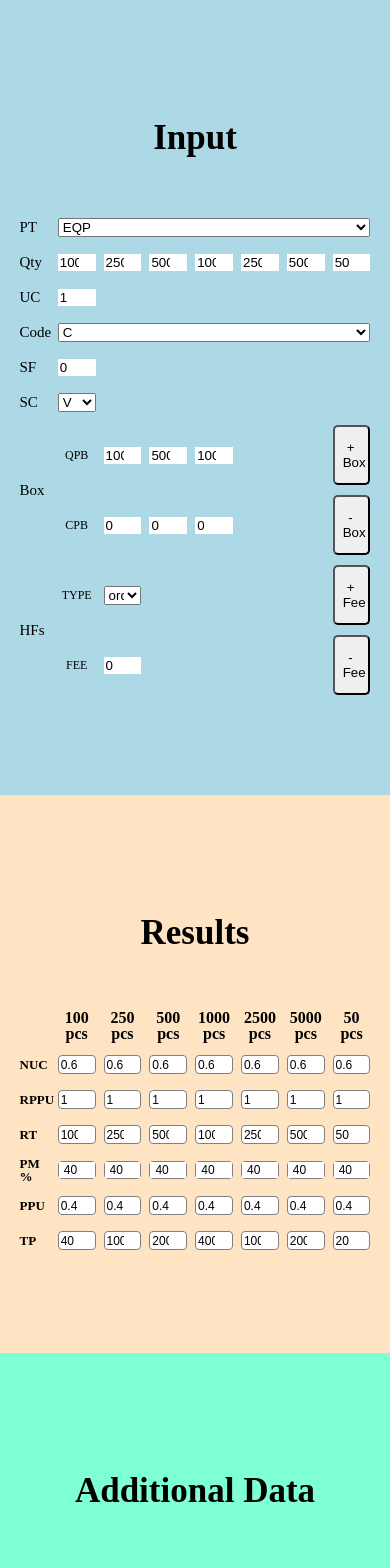
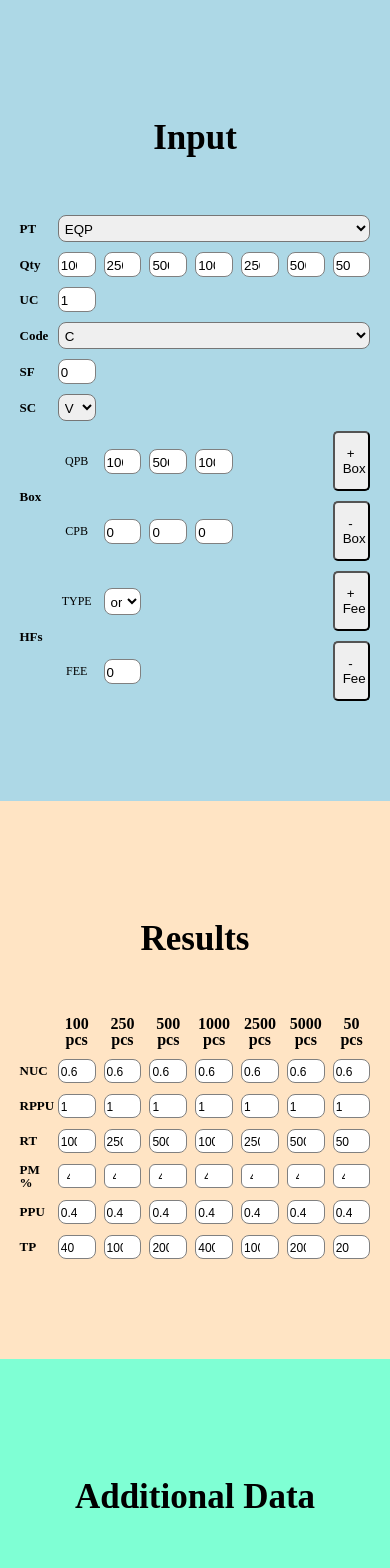
Before and after one commit to webdev-dave/bizzbuzz-custom-calculator, a React (Create React App) app: page / in a window 390 px wide. Shown: the top 1568 px of the page. Built offline with nearby package versions, Linux system fonts and the light colour scheme.

Commit message:
add mobile input font style

```diff
--- a/src/assets/styles/app.css
+++ b/src/assets/styles/app.css
@@ -31,22 +31,40 @@ h3 {
   margin: 2rem 0;
 }
 
+h6.row-head {
+  justify-self: start;
+  align-self: center;
+  font-size: 1.5rem;
+}
 
 p {
   font-size: 1.6rem;
 }
 
 
-
 button {
   cursor: pointer;
 }
 
-h6.row-head {
-  justify-self: start;
-  align-self: center;
-  font-size: 1.5rem;
+input {
+  border: 1px solid gray;
+  border-radius: 4px;
 }
+
+select {
+  padding: 5px 4px 3px 4px;
+  border-radius: 8px;
+}
+
+.result-data, .input-data {
+  padding: 5px 4px 3px 4px;
+  background-color: white;
+  width: 100%;
+  border: 1px solid gray;
+  border-radius: 8px;
+}
+
+
 
 
 /* -----------------------------------------------------main grid-------------------------------- */
@@ -269,29 +287,23 @@ p.cost-pb{
 }
 
 
-.result-data {
-  background-color: white;
-  width: 100%;
-  padding: 3% 5%;
-  border: 1px solid gray;
-  border-radius: 4px;
-}
-
-
 /* ------------------------------------- Profit Margin --------------------- */
 
 
 .profit-margin {
-  padding: 0;
   display: flex;
   align-items: center;
+  background-color: #fff;
+  border: 1px solid gray;
+  border-radius: 6px;
+  padding: 3.5px 3px 2px 3px;
 }
 
 .profit-margin input {
   min-height: 98%;
   width: 85%;
-  padding: 3% 0;
   padding-left: 5px;
+  border: none;
 
 }
 
@@ -399,9 +411,37 @@ p.cost-pb{
   p.handling.title-fee,
   p.handling.title-type {
     font-size: 1.2rem;
-    /* font-weight: 600; */
   }
 }
+
+
+@media only screen and (max-width: 560px) {
+
+  #input-container h6.row-head,
+  #results-container h6.row-head,
+  #additional-data-container h6.row-head {
+    font-size: 1.3rem;
+    font-weight: 600;
+  }
+
+  #results-container input {
+    font-size: 1.2rem;
+  }
+
+  select {
+    padding: 5px 2.5px 3px 2px;
+  }
+
+  .result-data, .input-data {
+    padding: 5px 2.5px 3px 2px;
+
+  }
+
+
+}
+
+
+
 
 
 /* ------------------------------------------------------------------------ mobile grid styles */
@@ -435,25 +475,8 @@ p.cost-pb{
     display: none;
   }
 
-  .profit-margin input {
-      min-height: 98%;
-      width: 100%;
-      padding: 3% 0;
-      padding-left: 5px;
-
-    }
-}
-
-
-@media only screen and (max-width: 560px) {
-
-  #results-container h6.row-head {
-    font-size: 1.3rem;
-    font-weight: 600;
-  }
-
-  #results-container input {
-    font-size: 1.2rem;
+  .profit-margin {
+    padding: 3.5px 3px 2px 3px;
   }
 
 }
--- a/src/components/input/CostPerBox.js
+++ b/src/components/input/CostPerBox.js
@@ -12,7 +12,7 @@ const CostPerBox = ({id, boxIndex}) => {
     //update net unit cost based on total box data
     dispatch(updateNetUnitCost({}));
   }
-  return <input className="cost-pb" id={id} type="number" value={costPerBox} onChange={handleChange}  />;
+  return <input className="cost-pb input-data" id={id} type="number" value={costPerBox} onChange={handleChange}  />;
 };
 
 export default CostPerBox;
--- a/src/components/input/HandlingFee.js
+++ b/src/components/input/HandlingFee.js
@@ -11,7 +11,7 @@ const HandlingFee = ({handlingIndex, id}) => {
   }
   return (
     <input
-    className="handling-fees-input"
+    className="handling-fees-input input-data"
     type="text"
     id={id}
     value={handlingFee}
--- a/src/components/input/HandlingType.js
+++ b/src/components/input/HandlingType.js
@@ -11,7 +11,7 @@ const HandlingType = ({handlingIndex, id}) => {
   }
   return (
     <select
-      className="handling-fees-selector"
+      className="handling-fees-selector input-data"
       id={id}
       value={handlingType}
       onChange={handleChange}
--- a/src/components/input/QtyPerBox.js
+++ b/src/components/input/QtyPerBox.js
@@ -20,7 +20,7 @@ const QtyPerBox = ({ id, boxIndex}) => {
 
   return (
     <input
-      className="qty-pb"
+      className="qty-pb input-data"
       id={id}
       type="number"
       value={qtyPerBox}
--- a/src/components/input/Quantity.js
+++ b/src/components/input/Quantity.js
@@ -24,7 +24,7 @@ const Quantity = ({ id, columnIndex }) => {
         value={quantity}
         onChange={handleChange}
         id={id}
-        className="qty-input"
+        className="qty-input  input-data"
       />
     </div>
   );
--- a/src/components/input/SetupCode.js
+++ b/src/components/input/SetupCode.js
@@ -11,7 +11,7 @@ const SetupCode = () => {
   }
   return (
     <select
-      className="setup-code"
+      className="setup-code "
       value={setupCode}
       id="unit-code-selector"
       onChange={handleChange}
--- a/src/components/input/SetupFee.js
+++ b/src/components/input/SetupFee.js
@@ -11,7 +11,7 @@ const SetupFee = () => {
 
   return (
     <input
-      className="setup-fee"
+      className="setup-fee input-data"
       type="number"
       value={setupFee}
       onChange={handleChange}
--- a/src/components/input/UnitCost.js
+++ b/src/components/input/UnitCost.js
@@ -28,6 +28,7 @@ const UnitCost = ({ id, columnIndex }) => {
       <input
         type="number"
         id="unit-cost-1"
+        className="input-data"
         value={unitCost}
         onChange={handleChange}
       />
--- a/src/components/results/ProfitMargin.js
+++ b/src/components/results/ProfitMargin.js
@@ -12,8 +12,7 @@ const ProfitMargin = ({ id, columnIndex }) => {
     );
   };
   return (
-    <form action="" className={`result-data profit-margin`}>
-      <label htmlFor="profit-margin"></label>
+    <div className="profit-margin">
       <input
         id={id}
         type="number"
@@ -21,7 +20,7 @@ const ProfitMargin = ({ id, columnIndex }) => {
         onChange={handleChange}
       />
       <p className="percentage-symbol">%</p>
-    </form>
+    </div>
   );
 };
 
```
